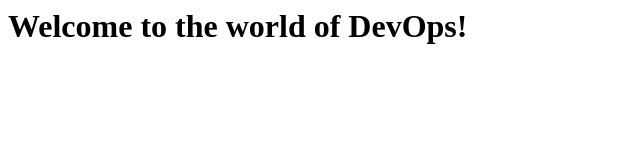
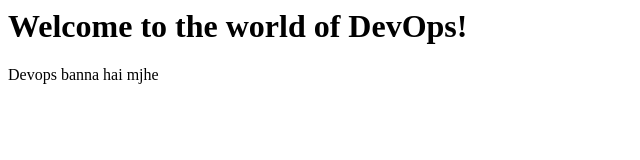
Before and after one commit to arslan-zia/inventory-management, a plain HTML site: page index.html in a window 1280 px wide. Shown: the whole page, without its empty margins (0-640 px from the left). Drawn offline with Linux system fonts and the light colour scheme.

Commit message:
update the code

```diff
--- a/index.html
+++ b/index.html
@@ -1 +1,2 @@
 <h1>Welcome to the world of DevOps!</h1>
+<p>Devops banna hai mjhe</p>
```
